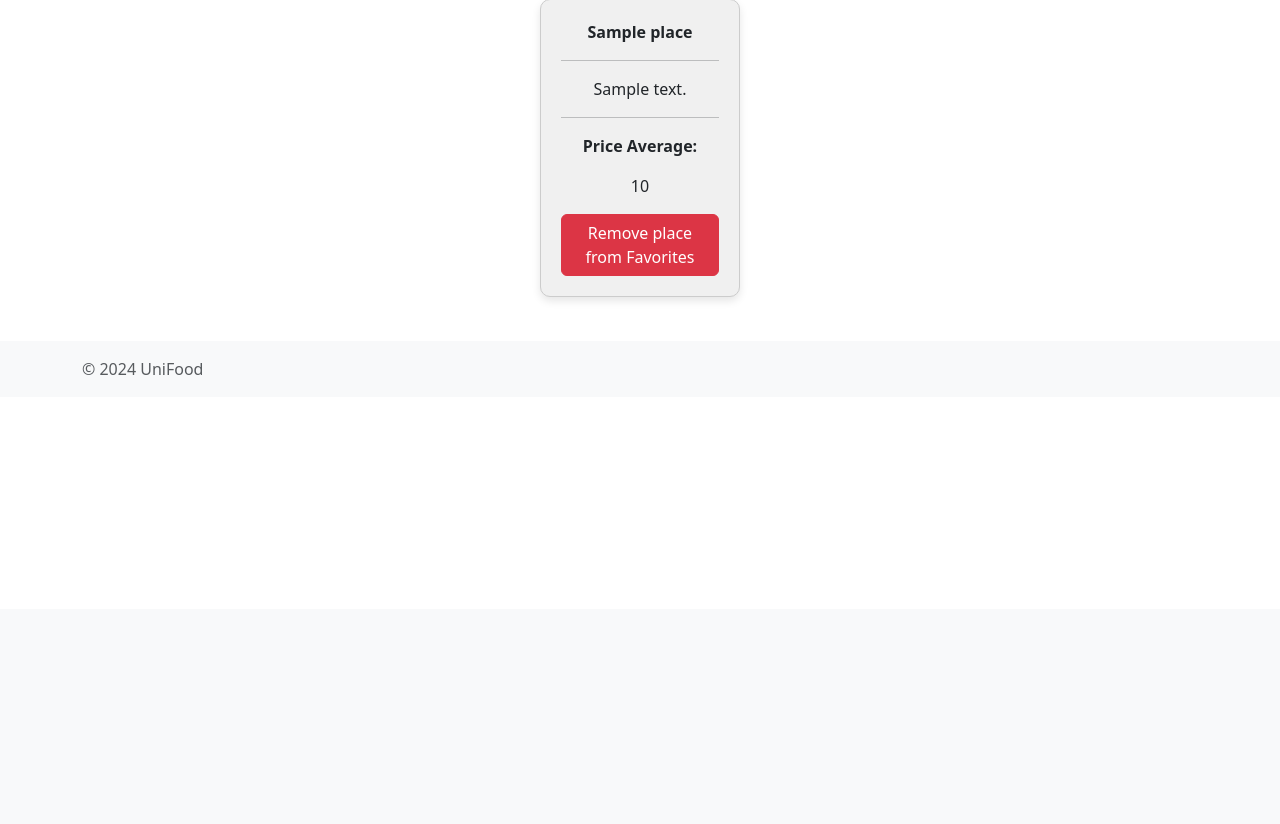
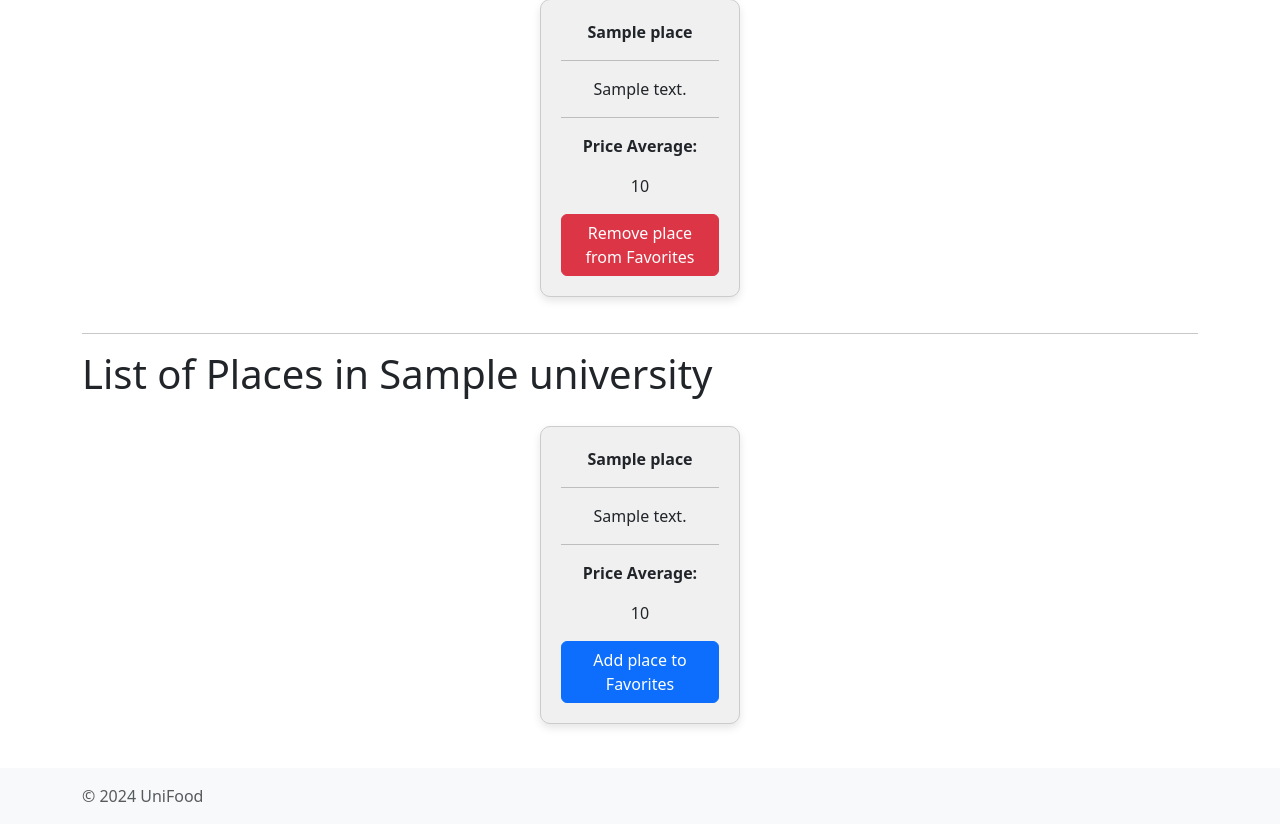
Before and after one commit to l-velazquez/UniFood_Django, a Django app: template UniFood/Places/templates/Favorites.html in a window 1280 px wide. Shown: the part 191-1015 px from the top of the page. Before the commit the page ends 566 px from the top, so only its background shows below. Run offline with Django 5.2, Linux system fonts and the light colour scheme; the template is opened without the code that fills it: most values are stand-ins (such as "Sample title", 1, 10 or a date in 2020).

Commit message:
feat: Improve display of favorite places in Favorites.html template
This commit updates the Favorites.html template to enhance the display of the user's favorite places. It improves the page title to "Favorite places" for clarity and removes the unnecessary "Go Back to Universities" button. These changes provide a cleaner and more focused view of the favorite places. The related views.py file has also been updated to handle removing a place from the favorites list, ensuring smooth functionality.

```diff
--- a/UniFood/Places/templates/Favorites.html
+++ b/UniFood/Places/templates/Favorites.html
@@ -3,8 +3,34 @@
 {% block content %}
     <h1>Favorite places</h1>
     <div class="university-container">
-        {% for place in favorite_places %}
-        <a href="/menus/{{place.id}}/{{university_id}}">
+        {% if favorite_places %}
+            {% for place in favorite_places %}
+            <a href="/menus/{{place.id}}/{{user.university_id}}">
+                <div class="university-box">
+                    <p><b>{{ place.name }}</b></p>
+                    <hr>
+                    <p>{{ place.description }}</p>
+                    <hr>
+                    <p><b>Price Average:</b></p>
+                    <p>{{ place.priceAverage }}</p>
+
+                    <form action="{% url 'remove_favorite' place.fav_id %}" method="post">
+                        {% csrf_token %}
+                        <button class="btn btn-danger" align='center' type="submit">Remove place from Favorites</button>
+                    </form>
+
+                </div>
+            </a>
+            {% endfor %}
+        {% else %}
+            <p>No favorites found.</p>
+        {% endif %}
+    </div>
+    <hr>
+    <h1>List of Places in {{university.name}}</h1>
+    <div class="university-container">
+        {% for place in places %}
+        <a href="/menus/{{place.id}}/{{university.id}}">
             <div class="university-box">
                 <p><b>{{ place.name }}</b></p>
                 <hr>
@@ -12,16 +38,16 @@
                 <hr>
                 <p><b>Price Average:</b></p>
                 <p>{{ place.priceAverage }}</p>
-
-                <form action="{% url 'remove_favorite' place.fav_id %}" method="post">
+                <form action="{% url 'set_favorite' place.id %}" method="post">
                     {% csrf_token %}
-                    <button class="btn btn-danger" align='center' type="submit">Remove place from Favorites</button>
+                    <div class="d-grid gap-2">
+                        <button class="btn btn-primary" align='center' type="submit">Add place to Favorites</button>
+                    </div>
                 </form>
-
             </div>
         </a>
-
         {% endfor %}
     </div>
 
+
 {% endblock %}
```
